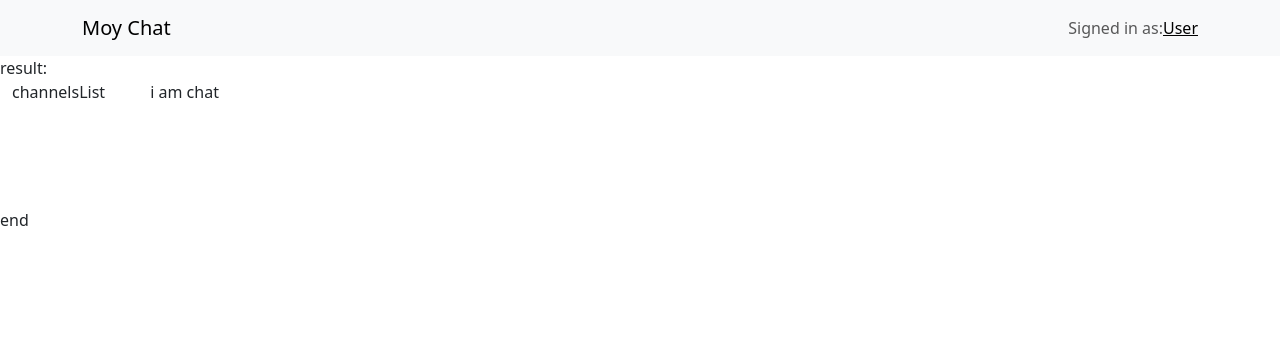
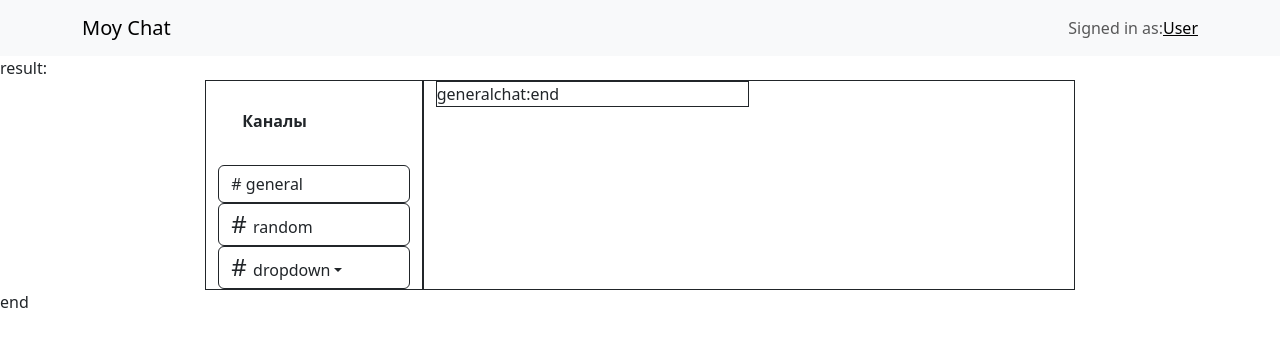
Before and after one commit to 1aS5i-dekYon/frontend-project-12, a React (Create React App) app in the folder frontend/: page / in a window 1280 px wide. Shown: the top 346 px of the page. Built offline with nearby package versions, Linux system fonts and the light colour scheme; no server answers; sample sign-in values are in the browser's storage.

Commit message:
fix TokenChecker, tune ChatArea/ & LoginForm/

```diff
--- a/frontend/src/App.jsx
+++ b/frontend/src/App.jsx
@@ -1,20 +1,24 @@
 import {
   BrowserRouter, Routes,
-  Route, Outlet, useNavigate
+  Route, Outlet,
+  Navigate
 } from 'react-router-dom';
 import { Navbar, Container } from 'react-bootstrap';
 // import { useEffect, useState } from 'react';
 
 import Loginpage from './pages/Loginpage.jsx';
 import Chatpage from './pages/Chatpage.jsx';
+import { getToken } from './services/localStorage';
 
 const TokenChecker = () => {
-  // const [result, setRoute] = useState();
-  const navigate = useNavigate();
-  // const token = getToken();
-  const token = false;
-  return (
-    <div>
+  const token = getToken();
+  // const token = false;
+  return token ? <Outlet /> : <Navigate to="/login" />;
+};
+
+export default () => (
+  <BrowserRouter>
+    <div className="d-flex flex-column vh-100">
       <Navbar className="bg-body-tertiary">
         <Container>
           <Navbar.Brand href="#home">Moy Chat</Navbar.Brand>
@@ -28,27 +32,15 @@ const TokenChecker = () => {
         </Container>
       </Navbar>
       result:
-      {!token ? <Outlet /> : navigate('/login')}
-      end
-    </div>
-  );
-};
-
-export default () => (
-  <BrowserRouter>
-    <div className="d-flex flex-column vh-100">
       <Routes>
-        <Route element={<TokenChecker />}>
-          <Route path="/" element={<Chatpage />} />
+        <Route path="/" element={<TokenChecker />}>
+          <Route index element={<Chatpage />} />
         </Route>
-        <Route element={<TokenChecker />}>
-          <Route path="/signup" element={<div>Sign up</div>} />
-        </Route>
-        <Route element={<TokenChecker />}>
-          <Route path="/login" element={<Loginpage />} />
-        </Route>
+        <Route path="/signup" element={<div>Sign up</div>} />
+        <Route path="/login" element={<Loginpage />} />
         <Route path="*" element={<h1>404 page not found</h1>} />
       </Routes>
+      end
     </div>
   </BrowserRouter>
 );
--- a/frontend/src/modules/ChannelsList/ChannelsList.jsx
+++ b/frontend/src/modules/ChannelsList/ChannelsList.jsx
@@ -1,3 +1,28 @@
+// import { RemovableChannelButton, ConstChannelButton } from "../../UI";
+
 export default () => (
-  <div className="col-2 md-1">channelsList</div>
+  <div className="col-4 col-md-2 text-start border border-dark" role="group" aria-label="Button group with nested dropdown">
+    <div className="d-flex mt-1 justify-content-between mb-2 ps-4 pe-2 p-4">
+      <b>Каналы</b>
+      <button type="button" className="p-0 text-primary btn btn-group-vertical">
+        <svg xmlns="http://www.w3.org/2000/svg" viewBox="0 0 16 16" width="20" height="20" fill="currentColor" />
+        <span className="visually-hidden">+</span>
+      </button>
+    </div>
+    <button type="button" className="btn text-start w-100 rounded border border-dark"># general</button>
+    <button type="button" className="btn w-100 text-start rounded border border-dark">
+      <strong className="h4"># </strong>
+      random
+    </button>
+    <div className="btn-group w-100" role="group">
+      <button id="btnGroupDrop1" type="button" className="btn dropdown-toggle text-start rounded border border-dark" data-toggle="dropdown" aria-haspopup="true" aria-expanded="false">
+        <strong className="h4"># </strong>
+        dropdown
+      </button>
+      <div className="dropdown-menu" aria-labelledby="btnGroupDrop1">
+        <button type="button" className="dropdown-item">Dropdown links</button>
+        <button type="button" className="dropdown-item">Dropdown link</button>
+      </div>
+    </div>
+  </div>
 );
--- a/frontend/src/modules/ChatArea/ChatArea.jsx
+++ b/frontend/src/modules/ChatArea/ChatArea.jsx
@@ -1,3 +1,31 @@
-export default () => (
-  <div className="col-4 md-2">i am chat</div>
-);
+import { useDispatch, useSelector } from 'react-redux';
+import { useEffect } from 'react';
+
+import { getMessages } from './messagesThunks.js';
+import { selectors } from './messagesSlice.js';
+// import { ChatHeader } from '../../UI';
+
+export default ({ activeChannelName, activeChannelId }) => {
+  const dispatch = useDispatch();
+
+  const activeChannelMessages = useSelector(selectors.selectAll)
+    .filter(({ channelId }) => channelId === activeChannelId);
+
+  console.log(activeChannelMessages);
+
+  useEffect(() => {
+    dispatch(getMessages());
+  }, []);
+
+  return (
+    <div>
+      {/* <ChatHeader channelName={activeChannelName} messagesCount={0} /> */}
+      <div className="col-10 col-md-6 border border-dark">
+        {activeChannelName}
+        chat:
+        {activeChannelMessages}
+        end
+      </div>
+    </div>
+  );
+};
--- a/frontend/src/modules/ChatArea/messagesSlice.js
+++ b/frontend/src/modules/ChatArea/messagesSlice.js
@@ -15,8 +15,12 @@ const messagesSlice = createSlice({
       .addCase(getMessages.fulfilled, messagesAdapter.addMany)
       .addCase(addMessage.fulfilled, messagesAdapter.addOne)
       .addCase(editMessage.fulfilled, messagesAdapter.updateOne)
-      .addCase(removeMessage.fulfilled, messagesAdapter.removeOne);
+      .addCase(removeMessage.fulfilled, messagesAdapter.removeOne)
+      .addCase(getMessages.rejected, (state, action) => {
+        console.log('getMessages:', state, '|', action.error);
+      });
   },
 });
 export const { actions } = messagesSlice;
+export const selectors = messagesAdapter.getSelectors((state) => state.messages);
 export default messagesSlice.reducer;
--- a/frontend/src/modules/ChatArea/messagesThunks.js
+++ b/frontend/src/modules/ChatArea/messagesThunks.js
@@ -6,7 +6,11 @@ import { getToken } from '../services';
 const getMessages = createAsyncThunk(
   'messages/getMessages',
   async () => {
-    const response = await axios.get('/api/v1/messages', { headers: { Authorization: `Bearer ${getToken()}` } });
+    const response = await axios.get('/api/v1/messages', {
+      headers: {
+        Authorization: `Bearer ${getToken()}`,
+      },
+    });
     return response.data;
     // => [{ id: '1', body: 'text message', channelId: '1', username: 'admin }, ...]
   }
@@ -16,7 +20,11 @@ const getMessages = createAsyncThunk(
 const addMessage = createAsyncThunk(
   'messages/addMessage',
   async (newMessage) => {
-    const response = await axios.post('/api/v1/messages', newMessage, { headers: { Authorization: `Bearer ${getToken()}` } });
+    const response = await axios.post('/api/v1/messages', newMessage, {
+      headers: {
+        Authorization: `Bearer ${getToken()}`,
+      },
+    });
     return response.data; // => { id: '1', body: 'new message', channelId: '1', username: 'admin }
   }
 );
@@ -25,7 +33,11 @@ const addMessage = createAsyncThunk(
 const editMessage = createAsyncThunk(
   'messages/editMessage',
   async (id, editedMessage) => {
-    const response = axios.patch(`/api/v1/messages/${id}`, editedMessage, { headers: { Authorization: `Bearer ${getToken()}` } });
+    const response = axios.patch(`/api/v1/messages/${id}`, editedMessage, {
+      headers: {
+        Authorization: `Bearer ${getToken()}`,
+      },
+    });
     return response.data;
     // => { id: '1', body: 'new body message', channelId: '1', username: 'admin }
   }
@@ -34,7 +46,11 @@ const editMessage = createAsyncThunk(
 const removeMessage = createAsyncThunk(
   'messages/removeMessage',
   async (id) => {
-    const response = axios.delete(`/api/v1/messages/${id}`, { headers: { Authorization: `Bearer ${getToken()}` } });
+    const response = axios.delete(`/api/v1/messages/${id}`, {
+      headers: {
+        Authorization: `Bearer ${getToken()}`,
+      },
+    });
     return response.data; // => { id: '3' }
   }
 );
--- a/frontend/src/modules/LoginForm/LoginForm.jsx
+++ b/frontend/src/modules/LoginForm/LoginForm.jsx
@@ -4,13 +4,16 @@ import * as Yup from 'yup';
 
 import { Form, Button } from 'react-bootstrap';
 import { useNavigate } from 'react-router-dom';
+import { useDispatch } from 'react-redux';
 
 import { AuthFormField } from '../../UI';
-// import { loginUser } from './loginSlice.js';
+import { loginUser } from './loginSlice.js';
 
 export default () => {
+  const dispatch = useDispatch();
   // const [loginError, setLoginError] = useState(null);
   const navigate = useNavigate();
+
   const LoginSchema = Yup.object().shape({
     username: Yup.string()
       .min(6, 'Минимум 6 букв')
@@ -31,14 +34,14 @@ export default () => {
     onSubmit: (values) => {
       console.log(JSON.stringify(values), 'submit');
       alert(JSON.stringify(values, null, 2));
-      // try {
-      //   loginUser(values);
-      // } catch (e) {
-      //   formik.setSubmitting(false);
-      //   console.log(e.message);
-      //   setLoginError(e.message);
-      //   // fn из useState для показа алерта с ошибкой валидации и самой ошибки
-      // }
+      try {
+        dispatch(loginUser(values));
+      } catch (e) {
+        formik.setSubmitting(false);
+        console.log(e.message);
+        // setLoginError(e.message);
+        // fn из useState для показа алерта с ошибкой валидации и самой ошибки
+      }
       navigate('/');
       // а тут navigate работает ! ! !
     },
--- a/frontend/src/modules/LoginForm/loginSlice.js
+++ b/frontend/src/modules/LoginForm/loginSlice.js
@@ -14,20 +14,22 @@ export const loginUser = createAsyncThunk(
 const loginSlice = createSlice({
   name: 'login',
   initialState: { token: null },
-  reducers: {
-    getToken(state) {
-      const token = getToken();
-      state.token = token;
-    },
-  },
   extraReducers: (builder) => {
     builder
       .addCase(loginUser.fulfilled, (state, action) => {
-        setToken(action.token);
+        console.log('action:', action);
+        console.log('token before storage:', action.payload.token);
+        setToken(action.payload.token);
+        const token = getToken();
+        console.log('token:', token);
+        state.token = token;
+      })
+      .addCase(loginUser.rejected, (state, action) => {
+        console.log(state, '|', action.error);
       });
   },
 });
-export const { actions } = loginSlice;
+
 export default loginSlice.reducer;
 
 // removeToken(state) {
--- a/frontend/src/pages/Chatpage.jsx
+++ b/frontend/src/pages/Chatpage.jsx
@@ -3,12 +3,15 @@ import { ChannelsList } from '../modules/ChannelsList';
 import { ChatArea } from '../modules/ChatArea';
 
 const Chatpage = () => (
-  <div className="row container h-100 col-12 col-md-8">
+  <div className="row justify-content-center align-content-center">
     <ChannelsList />
-    <ChatArea />
+    <div className="col-10 col-md-6 border border-dark">
+      <ChatArea activeChannelName="general" activeChannelId={1} />
+    </div>
   </div>
 );
 
 export default Chatpage;
 
-// работаем чеез сокеты в отдельных модулях и все работает заебато!!! )) я рад
+// работаем через ВСЕ сокеты ТУТ и все работает заебато!!! )) я рад
+// значения состояния прокидваются во все нужные компоненты и все рады
--- a/frontend/src/rootStore.js
+++ b/frontend/src/rootStore.js
@@ -1,6 +1,12 @@
 import { configureStore } from '@reduxjs/toolkit';
 import { loginFormReducer } from './modules/LoginForm';
+import { channelsReducer } from './modules/ChannelsList';
+import { messagesReducer } from './modules/ChatArea';
 
-export default configureStore(
-  { reducer: { loginData: loginFormReducer } }
-);
+export default configureStore({
+  reducer: {
+    loginData: loginFormReducer,
+    messages: messagesReducer,
+    channels: channelsReducer,
+  },
+});
--- a/frontend/src/services/localStorage/index.js
+++ b/frontend/src/services/localStorage/index.js
@@ -1,4 +1,4 @@
-export const getToken = () => JSON.stringify(localStorage.getItem('token'));
+export const getToken = () => JSON.stringify(localStorage.getItem('token')).slice(3, -3);
 export const setToken = (token) => localStorage.setItem('token', JSON.stringify(token));
 export const removeToken = () => localStorage.removeItem('token');
 export const clearStorage = () => localStorage.clear();
```
Also changed, not shown: frontend/.eslintrc.yml.
